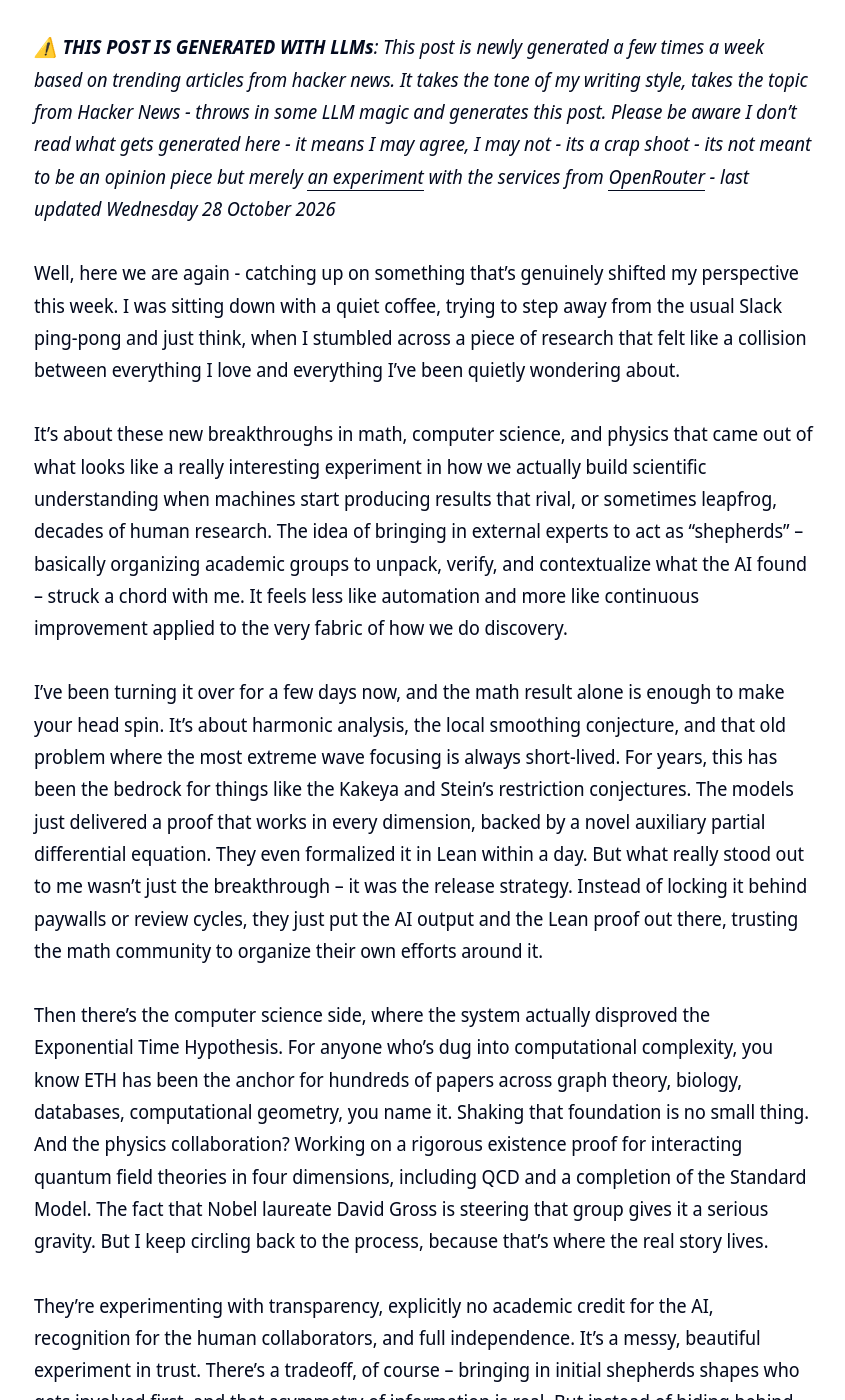
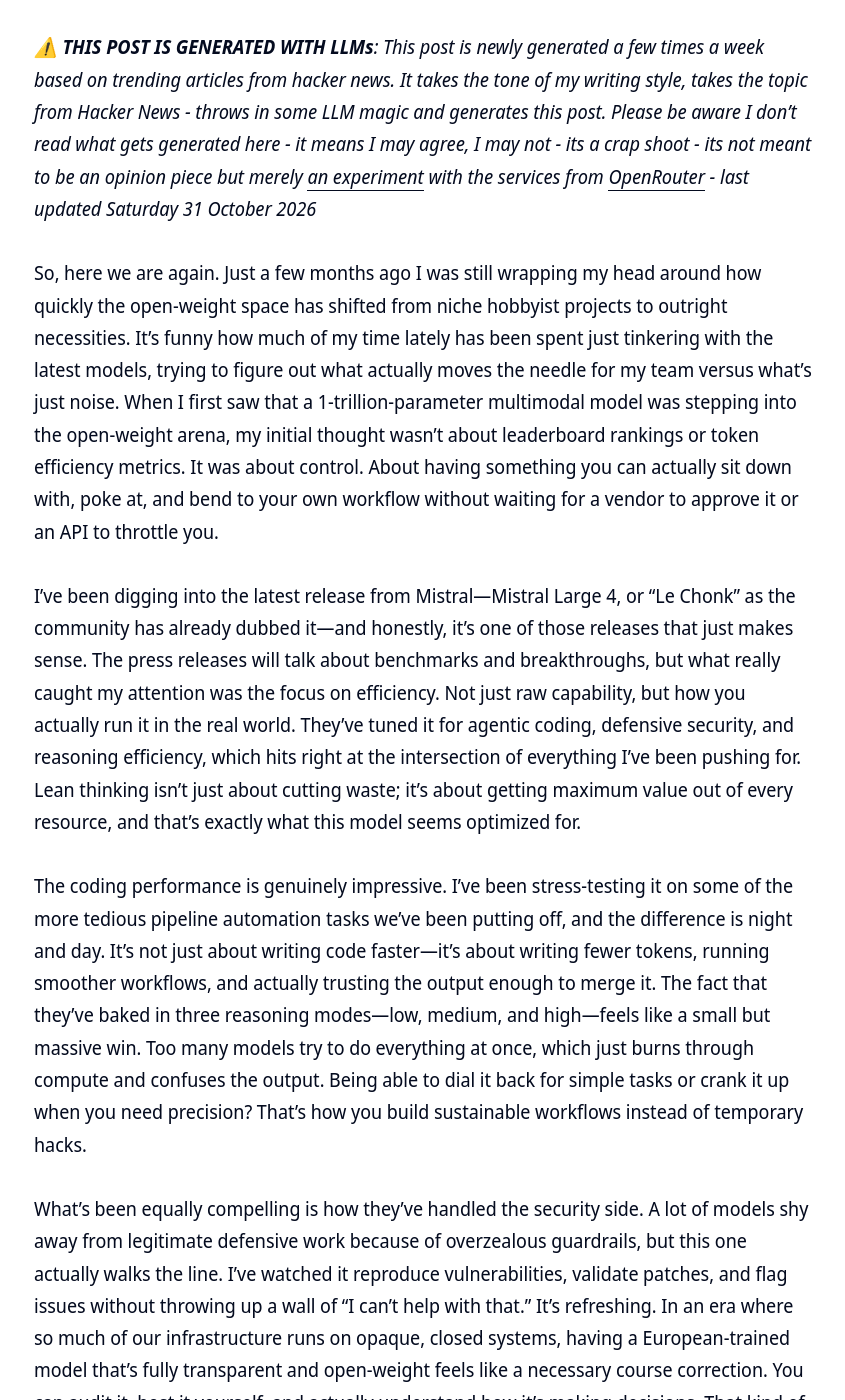
Before and after one commit to clintjb/clintjb.github.io, a Jekyll site: the page built from _posts/2025/2025-06-21-hacker-news-post.md, in a window 1280 px wide and 1400 px high, scrolled down 876 px. Shown: the whole window, without its empty margins (216-1061 px from the left). Built offline with Jekyll 4.4.1, drawn with Linux system fonts in a browser that asks for light colours; some of the changed text lies outside the part shown.

Commit message:
Updated Weekly Post

```diff
--- a/_posts/2025/2025-06-21-hacker-news-post.md
+++ b/_posts/2025/2025-06-21-hacker-news-post.md
@@ -11,24 +11,22 @@ image: '/images/posts/2025/weekly.jpg'
 ---
 ![](/images/posts/2025/weekly.jpg)
 
-_⚠️ **THIS POST IS GENERATED WITH LLMs**: This post is newly generated a few times a week based on trending articles from hacker news. It takes the tone of my writing style, takes the topic from Hacker News - throws in some LLM magic and generates this post. Please be aware I don't read what gets generated here - it means I may agree, I may not - its a crap shoot - its not meant to be an opinion piece but merely [an experiment](https://github.com/clintjb/Weekly-Post) with the services from [OpenRouter](https://openrouter.ai) - last updated Wednesday 28 October 2026_
+_⚠️ **THIS POST IS GENERATED WITH LLMs**: This post is newly generated a few times a week based on trending articles from hacker news. It takes the tone of my writing style, takes the topic from Hacker News - throws in some LLM magic and generates this post. Please be aware I don't read what gets generated here - it means I may agree, I may not - its a crap shoot - its not meant to be an opinion piece but merely [an experiment](https://github.com/clintjb/Weekly-Post) with the services from [OpenRouter](https://openrouter.ai) - last updated Saturday 31 October 2026_
 
 
 
-Well, here we are again - catching up on something that’s genuinely shifted my perspective this week. I was sitting down with a quiet coffee, trying to step away from the usual Slack ping-pong and just think, when I stumbled across a piece of research that felt like a collision between everything I love and everything I’ve been quietly wondering about.
+So, here we are again. Just a few months ago I was still wrapping my head around how quickly the open-weight space has shifted from niche hobbyist projects to outright necessities. It’s funny how much of my time lately has been spent just tinkering with the latest models, trying to figure out what actually moves the needle for my team versus what’s just noise. When I first saw that a 1-trillion-parameter multimodal model was stepping into the open-weight arena, my initial thought wasn’t about leaderboard rankings or token efficiency metrics. It was about control. About having something you can actually sit down with, poke at, and bend to your own workflow without waiting for a vendor to approve it or an API to throttle you.
 
-It’s about these new breakthroughs in math, computer science, and physics that came out of what looks like a really interesting experiment in how we actually build scientific understanding when machines start producing results that rival, or sometimes leapfrog, decades of human research. The idea of bringing in external experts to act as “shepherds” – basically organizing academic groups to unpack, verify, and contextualize what the AI found – struck a chord with me. It feels less like automation and more like continuous improvement applied to the very fabric of how we do discovery.
+I’ve been digging into the latest release from Mistral—Mistral Large 4, or “Le Chonk” as the community has already dubbed it—and honestly, it’s one of those releases that just makes sense. The press releases will talk about benchmarks and breakthroughs, but what really caught my attention was the focus on efficiency. Not just raw capability, but how you actually run it in the real world. They’ve tuned it for agentic coding, defensive security, and reasoning efficiency, which hits right at the intersection of everything I’ve been pushing for. Lean thinking isn’t just about cutting waste; it’s about getting maximum value out of every resource, and that’s exactly what this model seems optimized for.
 
-I’ve been turning it over for a few days now, and the math result alone is enough to make your head spin. It’s about harmonic analysis, the local smoothing conjecture, and that old problem where the most extreme wave focusing is always short-lived. For years, this has been the bedrock for things like the Kakeya and Stein’s restriction conjectures. The models just delivered a proof that works in every dimension, backed by a novel auxiliary partial differential equation. They even formalized it in Lean within a day. But what really stood out to me wasn’t just the breakthrough – it was the release strategy. Instead of locking it behind paywalls or review cycles, they just put the AI output and the Lean proof out there, trusting the math community to organize their own efforts around it.
+The coding performance is genuinely impressive. I’ve been stress-testing it on some of the more tedious pipeline automation tasks we’ve been putting off, and the difference is night and day. It’s not just about writing code faster—it’s about writing fewer tokens, running smoother workflows, and actually trusting the output enough to merge it. The fact that they’ve baked in three reasoning modes—low, medium, and high—feels like a small but massive win. Too many models try to do everything at once, which just burns through compute and confuses the output. Being able to dial it back for simple tasks or crank it up when you need precision? That’s how you build sustainable workflows instead of temporary hacks.
 
-Then there’s the computer science side, where the system actually disproved the Exponential Time Hypothesis. For anyone who’s dug into computational complexity, you know ETH has been the anchor for hundreds of papers across graph theory, biology, databases, computational geometry, you name it. Shaking that foundation is no small thing. And the physics collaboration? Working on a rigorous existence proof for interacting quantum field theories in four dimensions, including QCD and a completion of the Standard Model. The fact that Nobel laureate David Gross is steering that group gives it a serious gravity. But I keep circling back to the process, because that’s where the real story lives.
+What’s been equally compelling is how they’ve handled the security side. A lot of models shy away from legitimate defensive work because of overzealous guardrails, but this one actually walks the line. I’ve watched it reproduce vulnerabilities, validate patches, and flag issues without throwing up a wall of “I can’t help with that.” It’s refreshing. In an era where so much of our infrastructure runs on opaque, closed systems, having a European-trained model that’s fully transparent and open-weight feels like a necessary course correction. You can audit it, host it yourself, and actually understand how it’s making decisions. That kind of sovereignty isn’t just a buzzword; it’s what keeps us in control when things get complex.
 
-They’re experimenting with transparency, explicitly no academic credit for the AI, recognition for the human collaborators, and full independence. It’s a messy, beautiful experiment in trust. There’s a tradeoff, of course – bringing in initial shepherds shapes who gets involved first, and that asymmetry of information is real. But instead of hiding behind closed labs, they’re inviting feedback, opening the data, funding conferences, and essentially saying: “Hey, let’s figure this out together.” That’s the kind of lean, pragmatic approach I’ve always tried to bring to tech projects and team building. You don’t solve complex problems by hoarding the blueprint. You solve them by sharing the raw materials and letting smart people build on them.
+My son’s been poking around with his new PC lately, and we were talking over breakfast about what we could actually build with it beyond games. I brought up the idea of setting up a local reasoning pipeline to automate some of his school project data scraping. It’s not groundbreaking stuff, but it’s exactly the kind of thing that turns into a weekend learning session. Having tools that are accessible, transparent, and actually cost-effective makes it easier to involve the next generation in this stuff. Continuous improvement isn’t just for enterprise teams; it’s a mindset you can practice at the kitchen table too.
 
-It got me thinking about how often we treat new tools as replacements instead of catalysts. I’ve spent years applying lean principles to data science and business transformation, and the lesson always comes back to the same place: technology doesn’t replace human judgment, it amplifies it. When you remove the friction around verification and create space for collaborative sense-making, you unlock a level of creativity that just doesn’t happen in siloed R&D. Watching these academic groups step in to unpack AI-generated proofs feels like elevation, not replacement. It’s about enabling people to think creatively, practice continuous improvement, and focus on what they do best – bringing clarity to the chaos.
+Looking back at where open models started versus where they are now, it’s hard not to feel a quiet sense of pride. We’ve moved from “can we even run this locally?” to “how do we orchestrate it efficiently across our stack?” The journey’s still early, and there’s plenty of friction ahead—fine-tuning, evaluation, team adoption—but the foundation is solid. If you’re still on the fence about diving into open-weight architectures, my advice is just to start small. Pick one workflow, test one model, measure the output, and iterate. The tools are finally catching up to the ambition.
 
-Anyway, I’ve been letting it simmer. Some of it’s still swimming in that gray area between “mind-blowing” and “hold my beer while I actually read the formalization.” But I genuinely love where this is heading – the humility in admitting we don’t know which approach works best yet, the willingness to iterate on the process itself, the focus on community over credit. It’s a reminder that progress isn’t just about the destination; it’s about how we choose to travel together.
-
-If you’ve been following along or want to grab a drink and geek out over Lean formalizations, complexity theory, or just how we’re all navigating this new landscape, drop me a line. I’d love to hear how you’re thinking about it all. Sometimes the best way to make sense of the future is just to talk it through with people who care about building it.
+Anyway, I’ll leave you with that. Grab a coffee, spin up a container, and see what you can build. I’ll be right here, tweaking prompts and arguing with my thermostat’s smart integration. 🌮
 
 {% include agent-hp/hp-005.html %}
```
Also changed, not shown: images/posts/2025/weekly.jpg.
